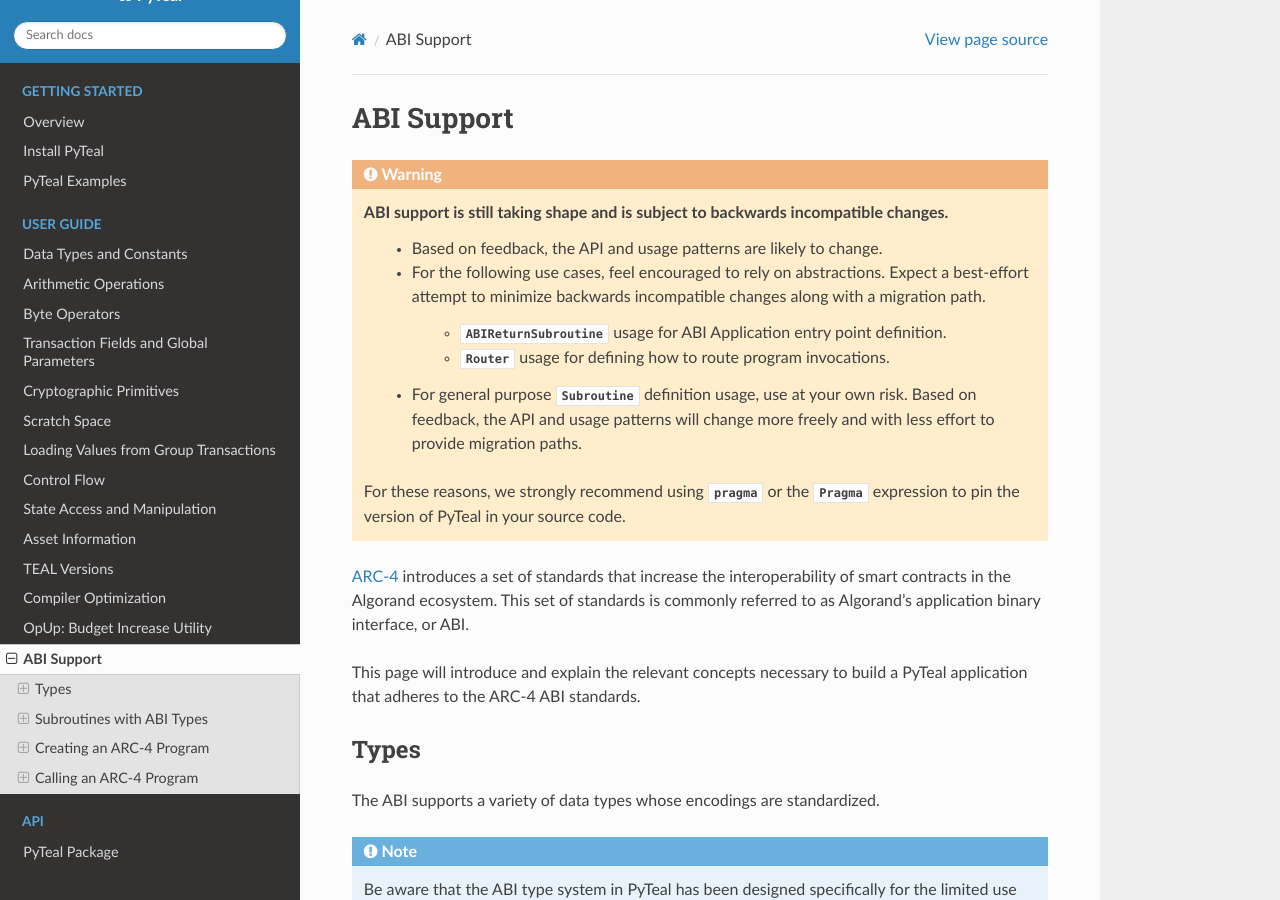
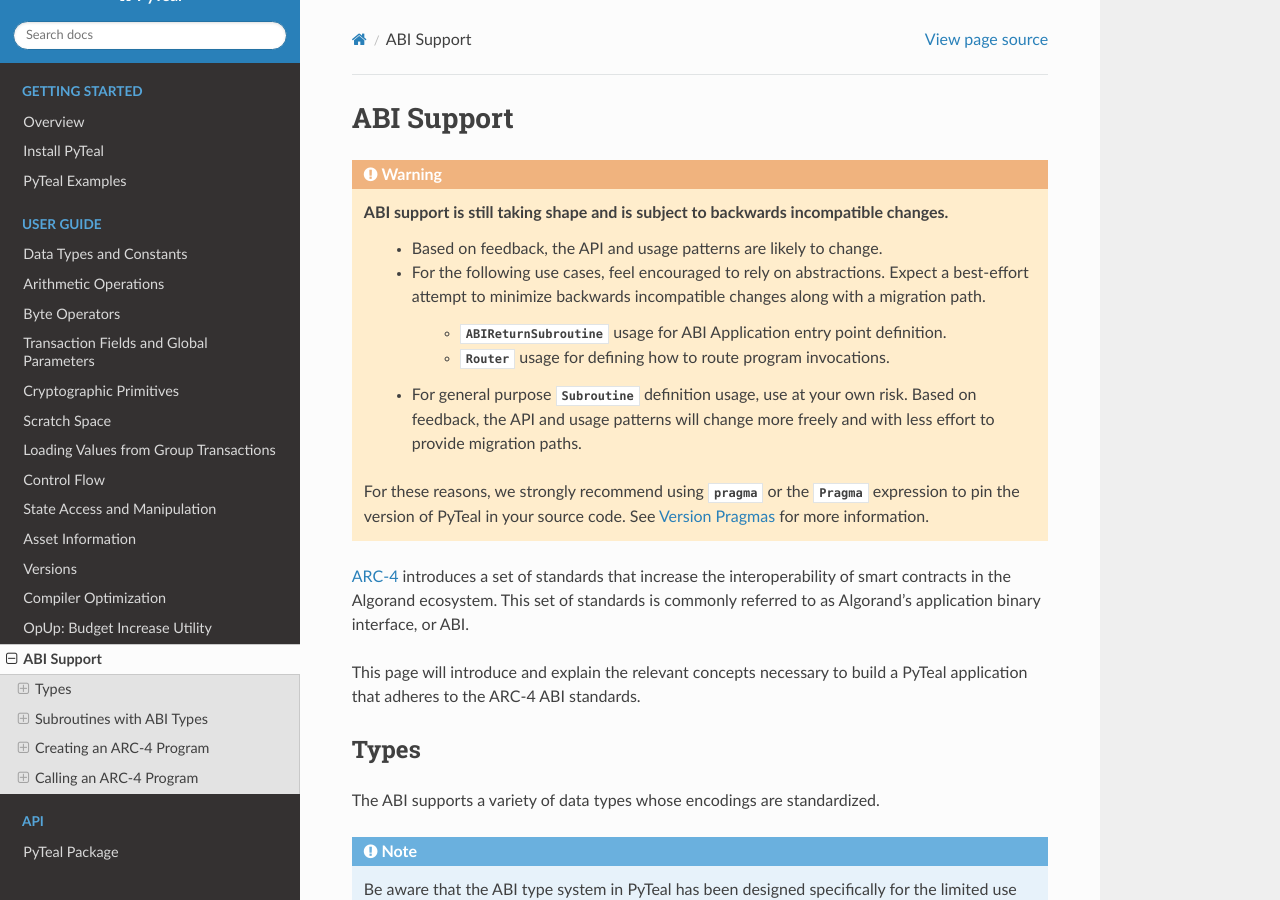
Before and after one commit to algorand/pyteal, a Sphinx documentation site: the page built from docs/abi.rst, in a window 1280 px wide and 900 px high. Built offline with Sphinx 7.4.7 and the Read the Docs theme 2.0.0, drawn with Linux system fonts in a browser that asks for light colours; some of the changed text lies outside the part shown.

Commit message:
More pragma documentation

```diff
--- a/docs/abi.rst
+++ b/docs/abi.rst
@@ -13,7 +13,7 @@
             * :any:`Router` usage for defining how to route program invocations.
         * For general purpose :any:`Subroutine` definition usage, use at your own risk. Based on feedback, the API and usage patterns will change more freely and with less effort to provide migration paths.
 
-    For these reasons, we strongly recommend using :any:`pragma` or the :any:`Pragma` expression to pin the version of PyTeal in your source code.
+    For these reasons, we strongly recommend using :any:`pragma` or the :any:`Pragma` expression to pin the version of PyTeal in your source code. See :ref:`version pragmas` for more information.
 
 `ARC-4 <https://arc.algorand.foundation/ARCs/arc-0004>`_ introduces a set of standards that increase the interoperability of smart contracts in the Algorand ecosystem. This set of standards is commonly referred to as Algorand's application binary interface, or ABI.
 
@@ -620,7 +620,7 @@
     * For ABI Application entry point definition, feel encouraged to use :any:`ABIReturnSubroutine`. Expect a best-effort attempt to minimize backwards incompatible changes along with a migration path.
     * For general purpose usage, use at your own risk. Based on feedback, the API and usage patterns will change more freely and with less effort to provide migration paths.
 
-    For these reasons, we strongly recommend using :any:`pragma` or the :any:`Pragma` expression to pin the version of PyTeal in your source code.
+    For these reasons, we strongly recommend using :any:`pragma` or the :any:`Pragma` expression to pin the version of PyTeal in your source code. See :ref:`version pragmas` for more information.
 
 In addition to accepting ABI types as arguments, it's also possible for a subroutine to return an ABI type value.
 
@@ -677,7 +677,7 @@
 
     Feel encouraged to use :any:`Router` and expect a best-effort attempt to minimize backwards incompatible changes along with a migration path.
 
-    For these reasons, we strongly recommend using :any:`pragma` or the :any:`Pragma` expression to pin the version of PyTeal in your source code.
+    For these reasons, we strongly recommend using :any:`pragma` or the :any:`Pragma` expression to pin the version of PyTeal in your source code. See :ref:`version pragmas` for more information.
 
 Registering Bare App Calls
 ~~~~~~~~~~~~~~~~~~~~~~~~~~~~~~~~~~
```
Also changed, not shown: docs/versions.rst (+28 -8 lines), 2 other files.
